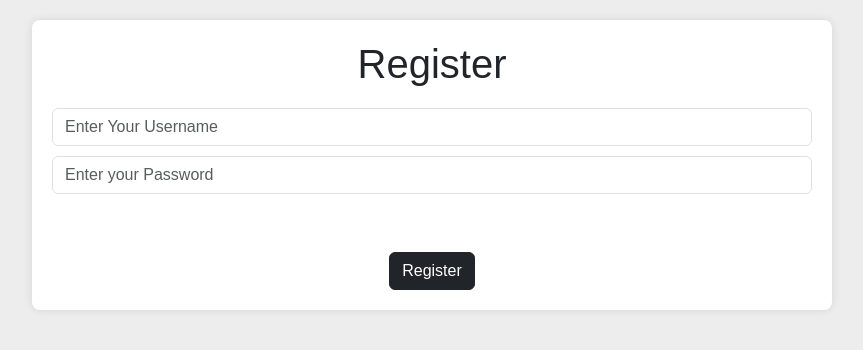
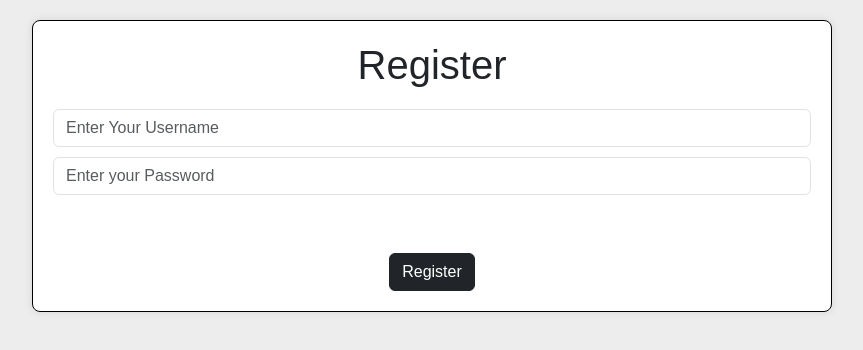
Before and after one commit to balasubramaniam8888/CAPSTONE-PROJECT, a React (Vite) app in the folder react-markdown-app/frontend/react-markdown-viewer/: page /register in a window 1280 px wide. Shown: the top 350 px of the page, without its empty margins (208-1071 px from the left). Built offline with nearby package versions, Linux system fonts and the light colour scheme.

Commit message:
Update Register.jsx

```diff
--- a/react-markdown-app/frontend/react-markdown-viewer/src/pages/Register.jsx
+++ b/react-markdown-app/frontend/react-markdown-viewer/src/pages/Register.jsx
@@ -21,7 +21,7 @@ const Register = () => {
   };
 
   return (
-    <div className="container">
+    <div className="container border border-black">
       <h2 className="text-center display-6">Register</h2>
       <form onSubmit={handleRegister}>
         <div className="form-group">
```
